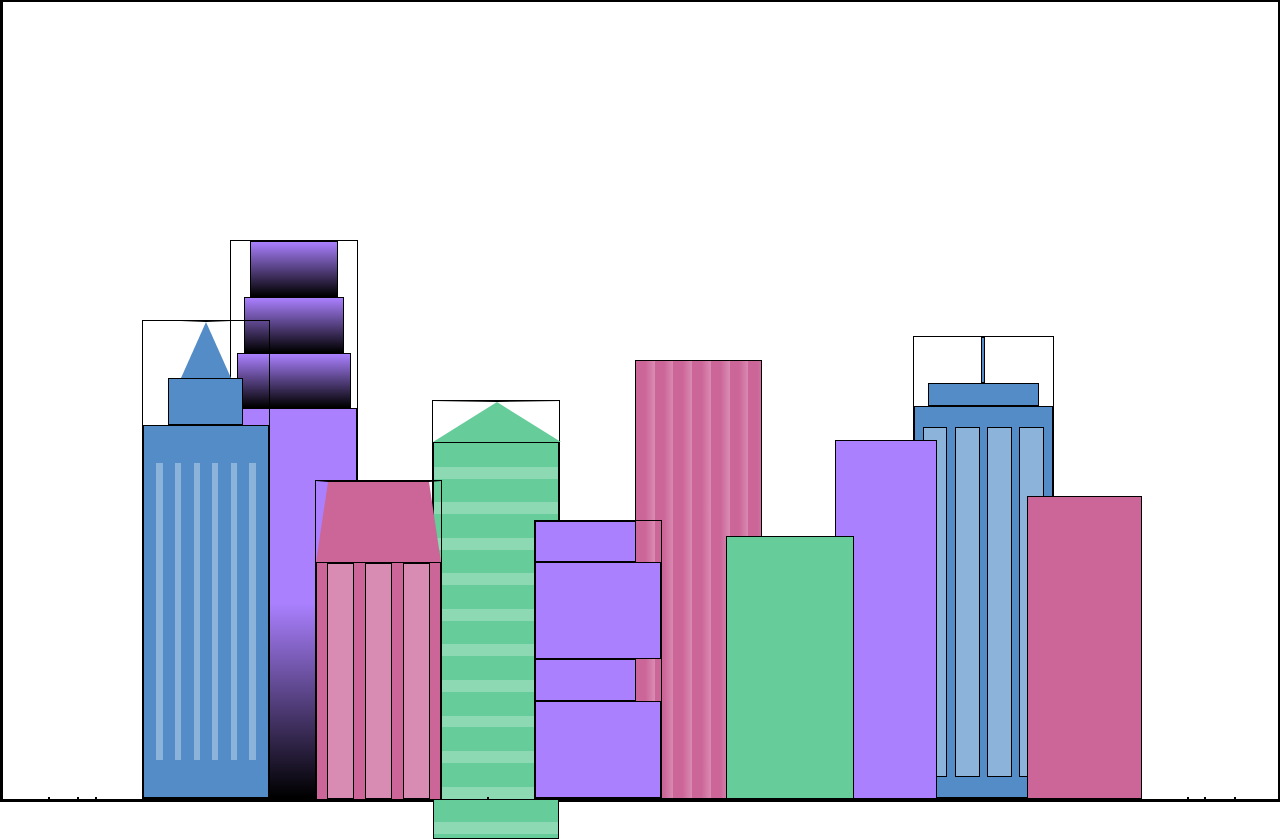
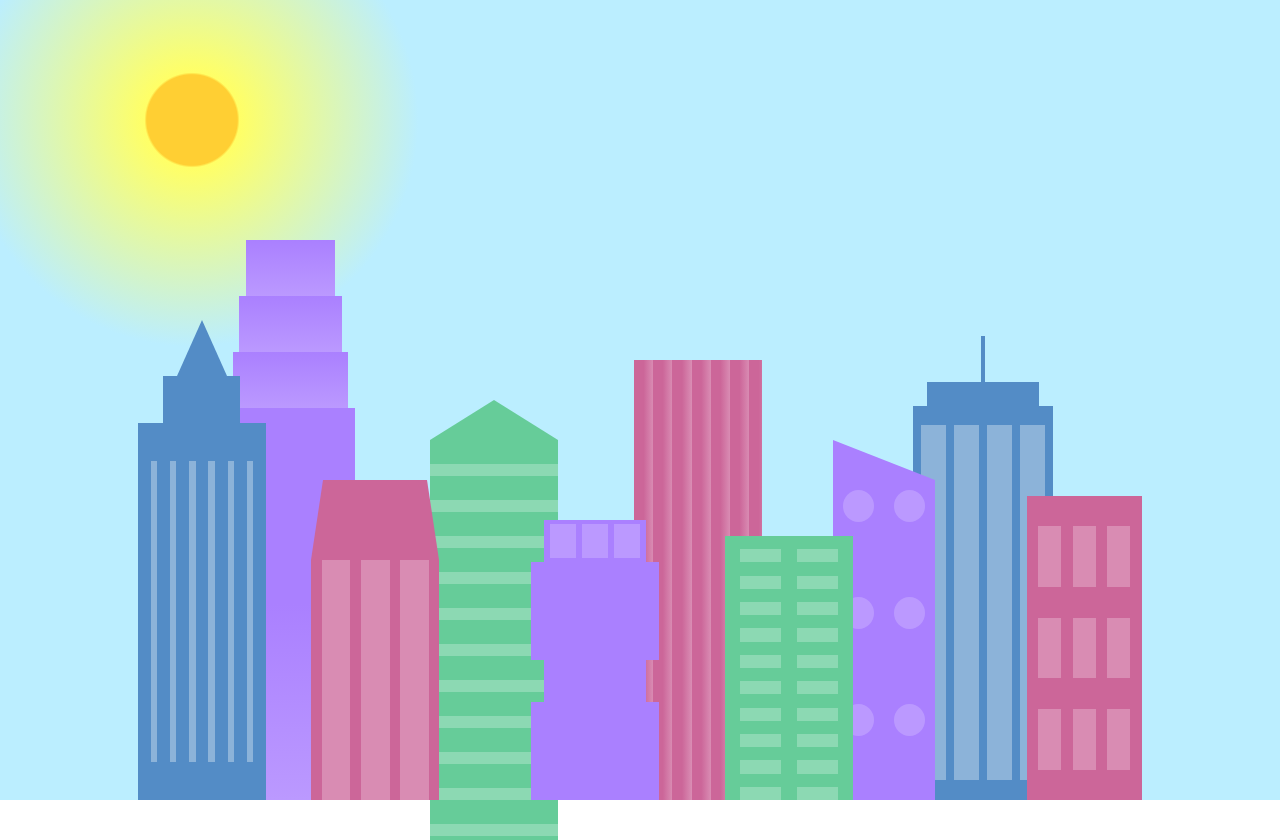
Before and after one commit to kubragonulal/RWD-CitySkyline, a plain HTML site: page index.html in a window 1280 px wide. Drawn offline with Linux system fonts and the light colour scheme.

Commit message:
Finished the project.

```diff
--- a/index.html
+++ b/index.html
@@ -7,7 +7,7 @@
   </head>
 
   <body>
-    <div class="background-buildings">
+    <div class="background-buildings sky">
       <div></div>
       <div></div>
       <div class="bb1 building-wrap">
@@ -53,13 +53,27 @@
         </div>
       </div>
       <div></div>
-      <div class="fb3">
-        <div class="fb3a"></div>
+      <div class="fb3 building-wrap">
+        <div class="fb3a window-wrap">
+          <div class="fb3-window"></div>
+          <div class="fb3-window"></div>
+          <div class="fb3-window"></div>
+        </div>
         <div class="fb3b"></div>
         <div class="fb3a"></div>
         <div class="fb3b"></div>
       </div>
-      <div class="fb4"></div>
+      <div class="fb4">
+        <div class="fb4a"></div>
+        <div class="fb4b">
+          <div class="fb4-window"></div>
+          <div class="fb4-window"></div>
+          <div class="fb4-window"></div>
+          <div class="fb4-window"></div>
+          <div class="fb4-window"></div>
+          <div class="fb4-window"></div>
+        </div>
+      </div>
       <div class="fb5"></div>
       <div class="fb6"></div>
       <div></div>
--- a/styles.css
+++ b/styles.css
@@ -3,14 +3,13 @@
     --building-color2: #66cc99;
     --building-color3: #cc6699;
     --building-color4: #538cc6;
-    --window-color1: black;
+    --window-color1: #bb99ff;
     --window-color2: #8cd9b3;
     --window-color3: #d98cb3;
     --window-color4: #8cb3d9;
   }
 
   * {
-    border: 1px solid black;
     box-sizing: border-box;
   }
 
@@ -40,6 +39,16 @@
     display: flex;
     align-items: center;
     justify-content: space-evenly;
+  }
+
+  .sky {
+    background: radial-gradient(
+        closest-corner circle at 15% 15%,
+        #ffcf33,
+        #ffcf33 20%,
+        #ffff66 21%,
+        #bbeeff 100%
+      );
   }
 
   /* BACKGROUND BUILDINGS - "bb" stands for "background building" */
@@ -216,24 +225,92 @@
     background-color: var(--building-color1);
   }
 
+  .fb3-window {
+    width: 25%;
+    height: 80%;
+    background-color: var(--window-color1);
+  }
+
   .fb4 {
     width: 8%;
     height: 45%;
-    background-color: var(--building-color1);
     position: relative;
     left: 10%;
+  }
+
+  .fb4a {
+    border-top: 5vh solid transparent;
+    border-left: 8vw solid var(--building-color1);
+  }
+
+  .fb4b {
+    width: 100%;
+    height: 89%;
+    background-color: var(--building-color1);
+    display: flex;
+    flex-wrap: wrap;
+  }
+
+  .fb4-window {
+    width: 30%;
+    height: 10%;
+    border-radius: 50%;
+    background-color: var(--window-color1);
+    margin: 10%;
   }
 
   .fb5 {
     width: 10%;
     height: 33%;
-    background-color: var(--building-color2);
     position: relative;
     right: 10%;
+    background: repeating-linear-gradient(
+        var(--building-color2),
+        var(--building-color2) 5%,
+        transparent 5%,
+        transparent 10%
+      ),
+      repeating-linear-gradient(
+        90deg,
+        var(--building-color2),
+        var(--building-color2) 12%,
+        var(--window-color2) 12%,
+        var(--window-color2) 44%
+      );
   }
 
   .fb6 {
     width: 9%;
     height: 38%;
-    background-color: var(--building-color3);
+    background: repeating-linear-gradient(
+        90deg,
+        var(--building-color3),
+        var(--building-color3) 10%,
+        transparent 10%,
+        transparent 30%
+      ),
+      repeating-linear-gradient(
+        var(--building-color3),
+        var(--building-color3) 10%,
+        var(--window-color3) 10%,
+        var(--window-color3) 30%
+      );
   }
+
+  @media (max-width: 1000px) {
+    :root {
+      --building-color1: #000;
+      --building-color2: #000;
+      --building-color3: #000;
+      --building-color4: #000;
+    }
+    .sky {
+      background: radial-gradient(
+          closest-corner circle at 15% 15%,
+          #ccc,
+          #ccc 20%,
+          #445 21%,
+          #223 100%
+        );
+    }
+  }
```
